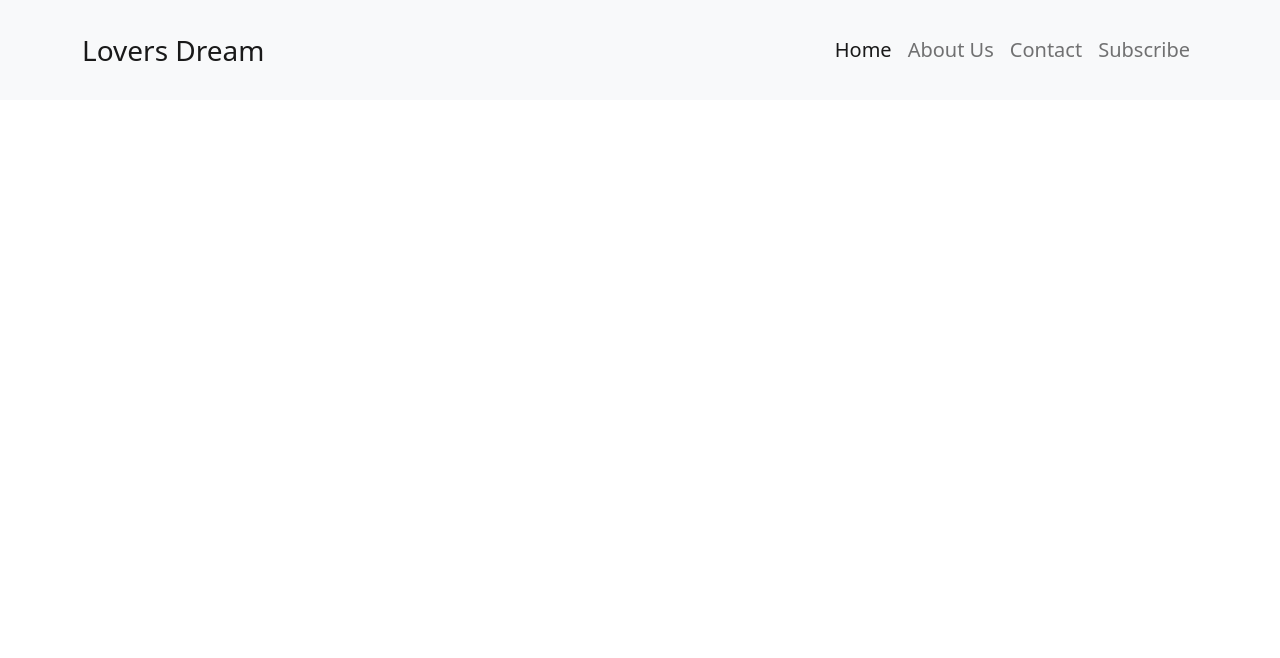
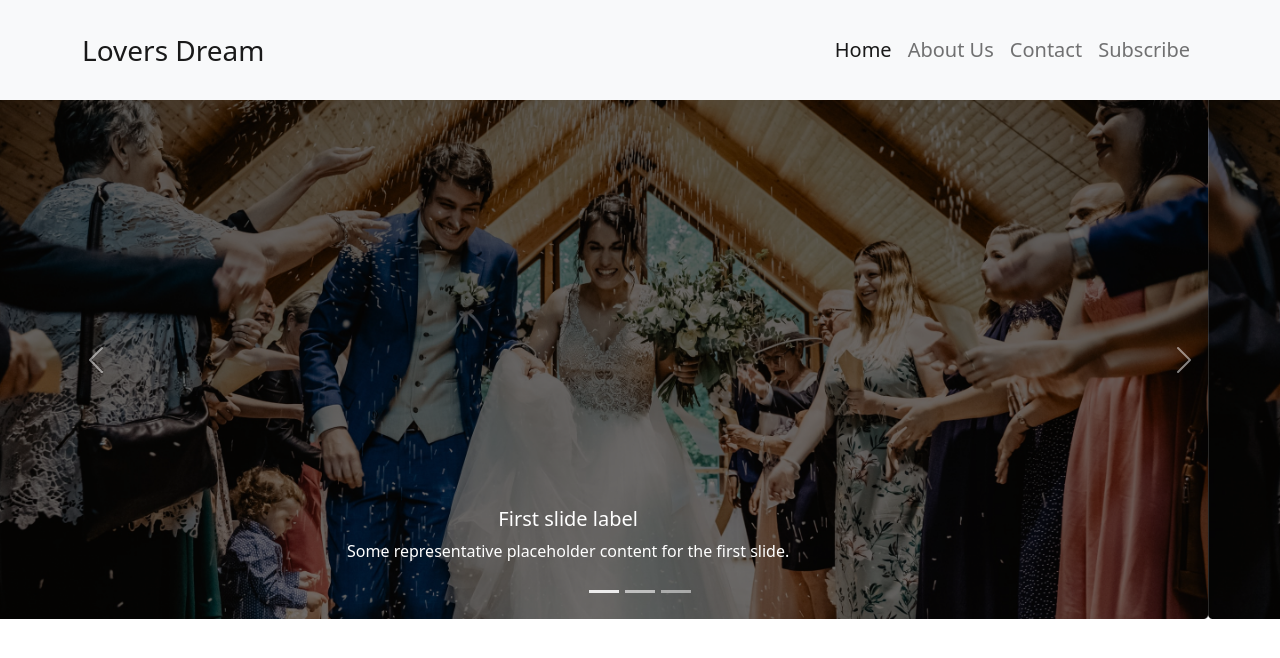
Before and after one commit to ReyadBinSatter/Lovers-Dream, a plain HTML site: page index.html in a window 1280 px wide. Drawn offline with nearby package versions, Linux system fonts and the light colour scheme.

Commit message:
create carousel

```diff
--- a/index.html
+++ b/index.html
@@ -11,6 +11,7 @@
 </head>
 <body>
     <header>
+        <!-- navber  -->
         <nav class="navbar navbar-expand-lg navbar-light bg-light">
             <div class="container py-3 ">
               <a class="navbar-brand fs-3" href="#">Lovers Dream</a>
@@ -18,7 +19,7 @@
                 <span class="navbar-toggler-icon"></span>
               </button>
               <div class="collapse navbar-collapse" id="navbarSupportedContent">
-                <ul class="navbar-nav ms-auto mb-2 mb-lg-0 fs-5 ps-5">
+                <ul class="navbar-nav ms-auto mb-2 mb-lg-0 fs-5">
                   <li class="nav-item">
                     <a class="nav-link active" aria-current="page" href="#">Home</a>
                   </li>
@@ -35,6 +36,47 @@
               </div>
             </div>
           </nav>
+
+          <!-- carousel -->
+          <div id="carouselExampleCaptions" class="carousel slide" data-bs-ride="carousel">
+            <div class="carousel-indicators">
+              <button type="button" data-bs-target="#carouselExampleCaptions" data-bs-slide-to="0" class="active" aria-current="true" aria-label="Slide 1"></button>
+              <button type="button" data-bs-target="#carouselExampleCaptions" data-bs-slide-to="1" aria-label="Slide 2"></button>
+              <button type="button" data-bs-target="#carouselExampleCaptions" data-bs-slide-to="2" aria-label="Slide 3"></button>
+            </div>
+            <div class="carousel-inner">
+              <div class="carousel-item active">
+                <img src="images/banner.png" class="d-block w-100" alt="...">
+                <div class="carousel-caption d-none d-md-block">
+                  <h5>First slide label</h5>
+                  <p>Some representative placeholder content for the first slide.</p>
+                </div>
+              </div>
+              <div class="carousel-item">
+                <img src="images/banner.png" class="d-block w-100" alt="...">
+                <div class="carousel-caption d-none d-md-block">
+                  <h5>Second slide label</h5>
+                  <p>Some representative placeholder content for the second slide.</p>
+                </div>
+              </div>
+              <div class="carousel-item">
+                <img src="images/banner.png" class="d-block w-100" alt="...">
+                <div class="carousel-caption d-none d-md-block">
+                  <h5>Third slide label</h5>
+                  <p>Some representative placeholder content for the third slide.</p>
+                  <button class="btn btn-light">Book Now</button>
+                </div>
+              </div>
+            </div>
+            <button class="carousel-control-prev" type="button" data-bs-target="#carouselExampleCaptions" data-bs-slide="prev">
+              <span class="carousel-control-prev-icon" aria-hidden="true"></span>
+              <span class="visually-hidden">Previous</span>
+            </button>
+            <button class="carousel-control-next" type="button" data-bs-target="#carouselExampleCaptions" data-bs-slide="next">
+              <span class="carousel-control-next-icon" aria-hidden="true"></span>
+              <span class="visually-hidden">Next</span>
+            </button>
+          </div>
     </header>
     <!-- bootstrap js cdn -->
     <script src="https://cdn.jsdelivr.net/npm/bootstrap@5.1.3/dist/js/bootstrap.bundle.min.js" integrity="sha384-ka7Sk0Gln4gmtz2MlQnikT1wXgYsOg+OMhuP+IlRH9sENBO0LRn5q+8nbTov4+1p" crossorigin="anonymous"></script>
```
Also changed, not shown: images/apple-app.png (added), images/google-play.png (added).
